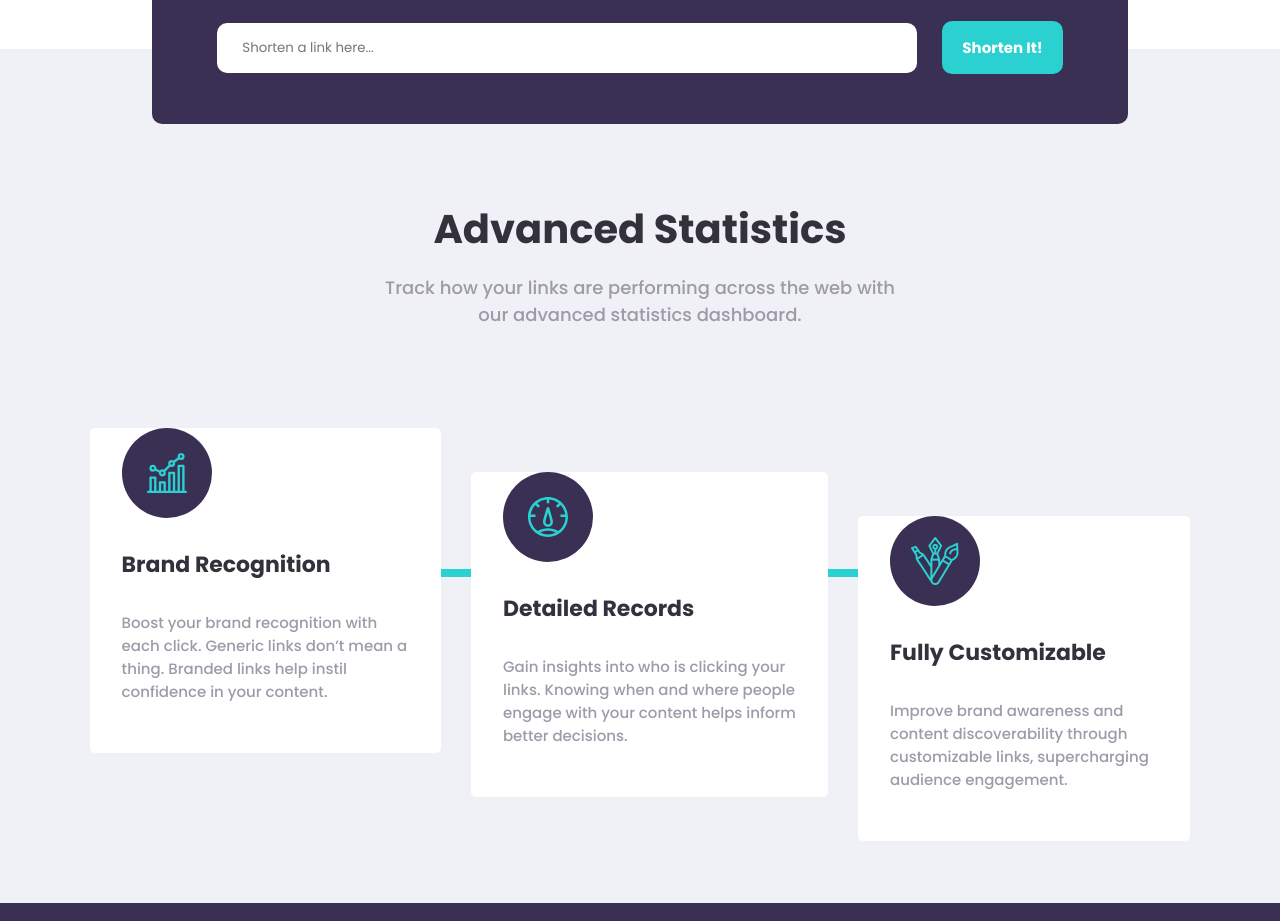
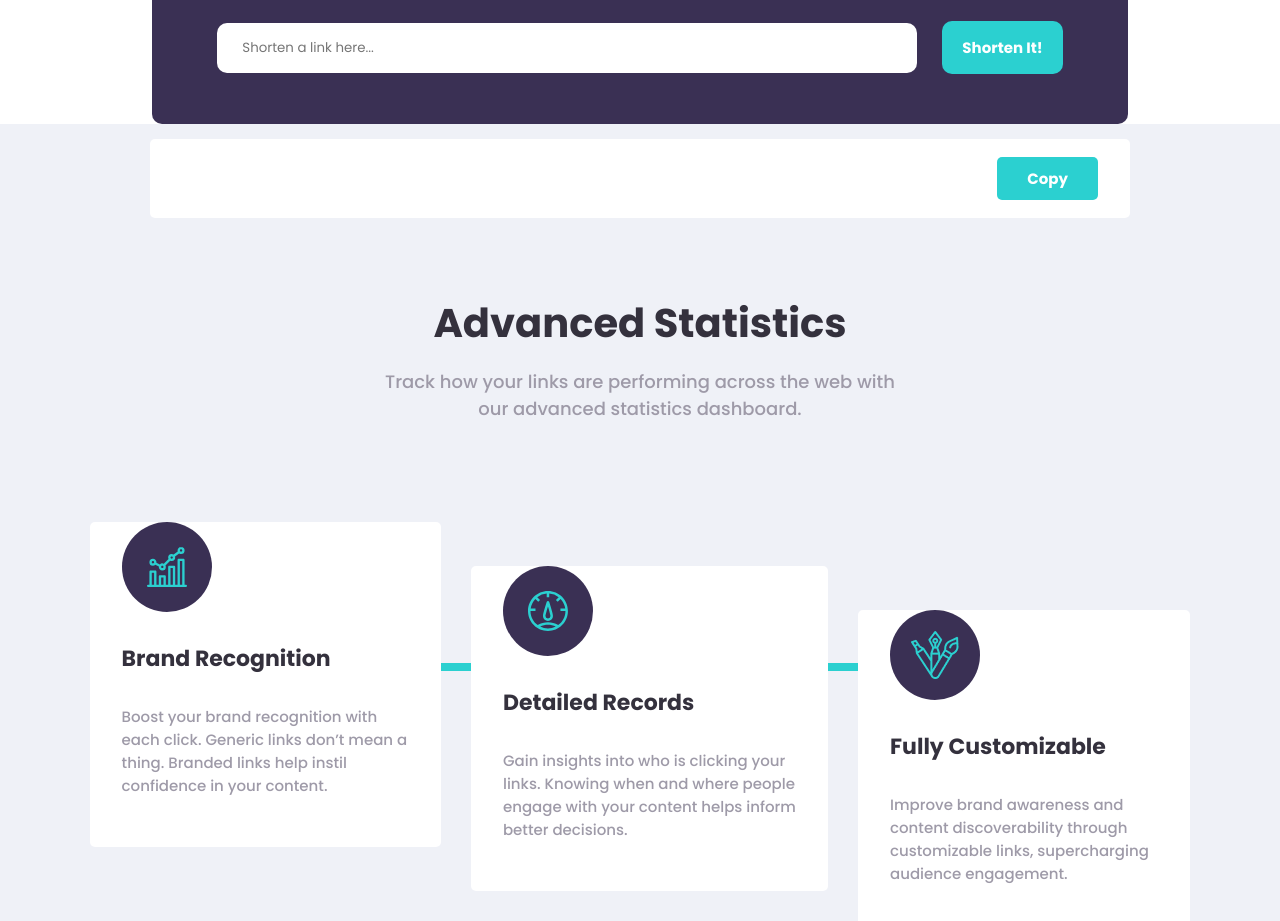
Before and after one commit to FezileChelebiyeva/Shortly_Website, a React (Vite) app in the folder shortly-page/: page / in a window 1280 px wide. Shown: the part 860-1781 px from the top of the page. Built offline with nearby package versions, Linux system fonts and the light colour scheme.

Commit message:
short link

```diff
--- a/shortly-page/package.json
+++ b/shortly-page/package.json
@@ -9,6 +9,7 @@
     "preview": "vite preview"
   },
   "dependencies": {
+    "axios": "^1.2.2",
     "react": "^18.2.0",
     "react-dom": "^18.2.0",
     "sass": "^1.57.1",
--- a/shortly-page/src/components/input/index.jsx
+++ b/shortly-page/src/components/input/index.jsx
@@ -1,22 +1,40 @@
-import React, { useReducer } from "react";
+import React, { useEffect, useReducer, useState } from "react";
 import "./index.scss";
 import { uid } from "uid";
-
+import axios from "axios";
 const reduser = (state, action) => {
   switch (action.type) {
     case "SET_LINK":
       return { ...state, inputValue: action.payload };
-    case "ADD_LINK": {
+    // case "ADD_LINK": {
+    //   return {
+    //     ...state,
+    //     links: [...state.links, action.payload],
+    //     inputValue: "",
+    //   };
+    // }
+    case "FETCH_SUCCESS": {
+
       return {
         ...state,
-        links: [...state.links, action.payload],
+        links: action.payload,
         inputValue: "",
       };
     }
+    default:
+      return state;
   }
 };
 const Input = () => {
   const [state, dispatch] = useReducer(reduser, { links: [], inputValue: "" });
+  const [status, setStatus] = useState(true);
+
+  const handleShorten = async () => {
+    const resp = await axios.get(
+      `https://api.shrtco.de/v2/shorten?url=${state.inputValue}`
+    );
+    dispatch({ type: "FETCH_SUCCESS", payload: resp.data.result });
+  };
 
   return (
     <div id="shorten-link">
@@ -32,29 +50,43 @@ const Input = () => {
               placeholder="Shorten a link here..."
             />
             <button
-              onClick={(e) =>
-                dispatch({
-                  type: "ADD_LINK",
-                  payload: { id: uid(), link: state.inputValue },
-                })
-              }
+              onClick={(e) => {
+                handleShorten();
+                // dispatch({
+                //   type: "FETCH_SUCCESS",
+                //   payload: { id: uid(), link: state.inputValue },
+                // });
+              }}
             >
               Shorten It!
             </button>
           </div>
         </div>
       </div>
-        <div className="link-list">
-          <ul>
-            {state.links.map((element) => {
-              return (
-                <li key={element.id}>
-                  <div>{element.link} <button>Copy</button></div>
-                </li>
-              );
-            })}
-          </ul>
-        </div>
+      <div className="link-list">
+        <ul>
+          <li>
+            <div>
+              {console.log(state)}
+            <span>{state.links.original_link} </span>
+            <span className="short-link">{state.links.short_link}</span>
+            {status ? (
+                    <button
+                      className="copy"
+                      onClick={() => {
+                        setStatus(false);
+                        navigator.clipboard.writeText(state.links.short_link);
+                      }}
+                    >
+                      Copy
+                    </button>
+                  ) : (
+                    <button className="copied">Copied!</button>
+                  )}
+            </div>
+          </li>
+        </ul>
+      </div>
     </div>
   );
 };
--- a/shortly-page/src/components/input/index.scss
+++ b/shortly-page/src/components/input/index.scss
@@ -54,8 +54,23 @@
           padding: 18px 32px;
           background-color: #ffffff;
           z-index: 4;
-          button {
+          .short-link{
+            color: blue;
+          }
+          .copy {
             @extend %primary-btn;
+            padding: 10px 30px;
+            border-radius: 5px;
+          }
+          .copied {
+            border: 0;
+            outline: 0;
+            border-radius: 28px;
+            font-weight: 700;
+            font-size: 15px;
+            color: white;
+            cursor: pointer;
+            background-color: $primary-color;
             padding: 10px 30px;
             border-radius: 5px;
           }
--- a/shortly-page/src/pages/home/index.scss
+++ b/shortly-page/src/pages/home/index.scss
@@ -3,9 +3,9 @@
 @import "../../assets/sass/utils/_mixins.scss";
 
 #home-page {
-  // position: relative;
   .container {
     .about-text {
+
       padding: 100px 0;
       display: flex;
       .text {
```
Also changed, not shown: shortly-page/vite.config.js.timestamp-1672777511366.mjs (added, +10 -0 lines), 1 other file (tests, documents, lock files or other folders).
